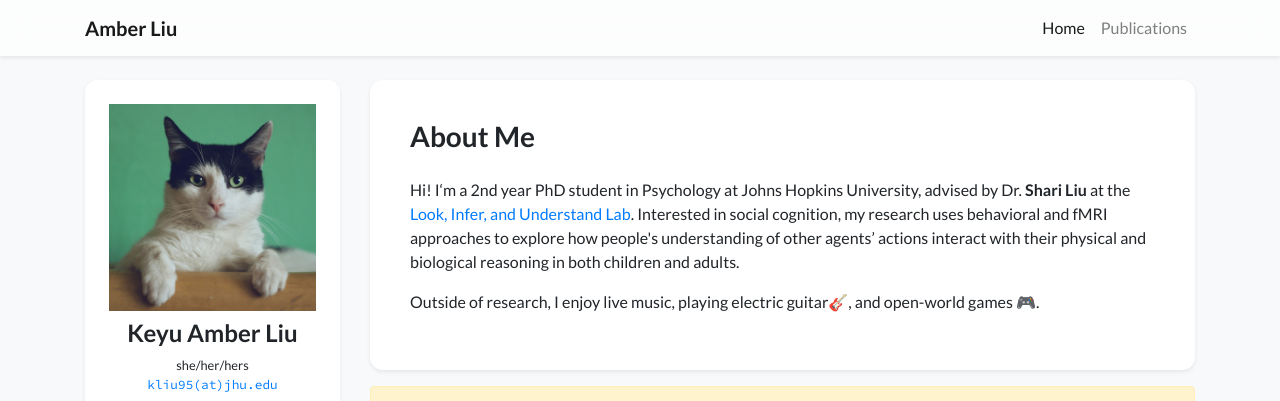
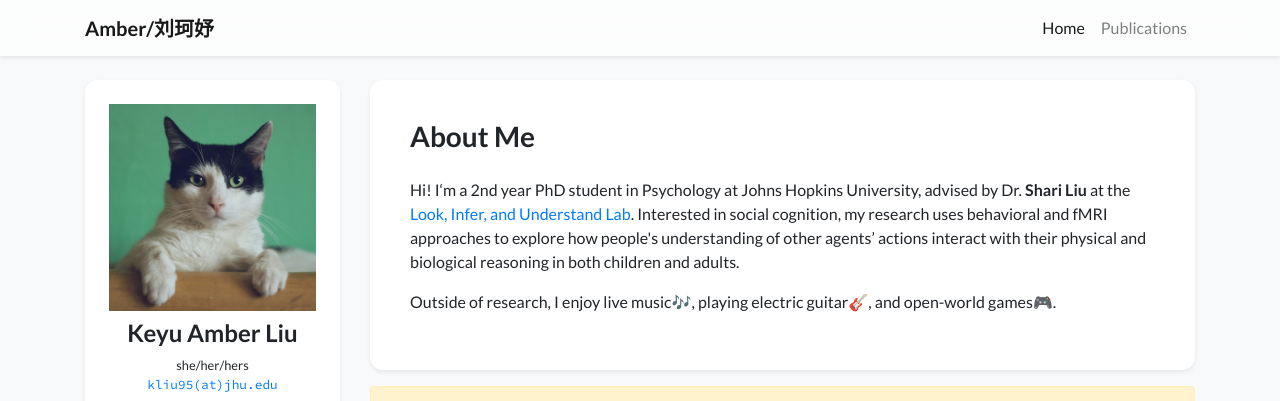
Before and after one commit to liu-keyu/liu-keyu.github.io, a Jekyll site: the page built from index.html, in a window 1280 px wide and 1106 px high. Shown: the top 401 px of the window. Built offline with Jekyll 4.4.1, drawn with Linux system fonts in a browser that asks for light colours; nearby versions of some CDN libraries; a style sheet for code colours, icons or effects is not loaded.

Commit message:
Update profile.yml

```diff
--- a/_data/profile.yml
+++ b/_data/profile.yml
@@ -1,6 +1,6 @@
 primary_name: "Keyu Amber Liu"
-secondary_name: " amb"
-navbar_name: "Amber Liu"
+secondary_name: ""
+navbar_name: "Amber/刘珂妤"
 
 email: "kliu95@jhu.edu"
 
@@ -24,7 +24,7 @@ short_bio: >-
     Interested in social cognition, my research uses behavioral and fMRI approaches to explore how people's understanding of other agents’ actions interact with their physical and biological reasoning in both children and adults.
   </p>
   <p>
-    Outside of research, I enjoy live music, playing electric guitar🎸, and open-world games 🎮.
+    Outside of research, I enjoy live music🎶, playing electric guitar🎸, and open-world games🎮.
   </p>
 
 portrait_url: /assets/images/photos/portrait.jpg
```
